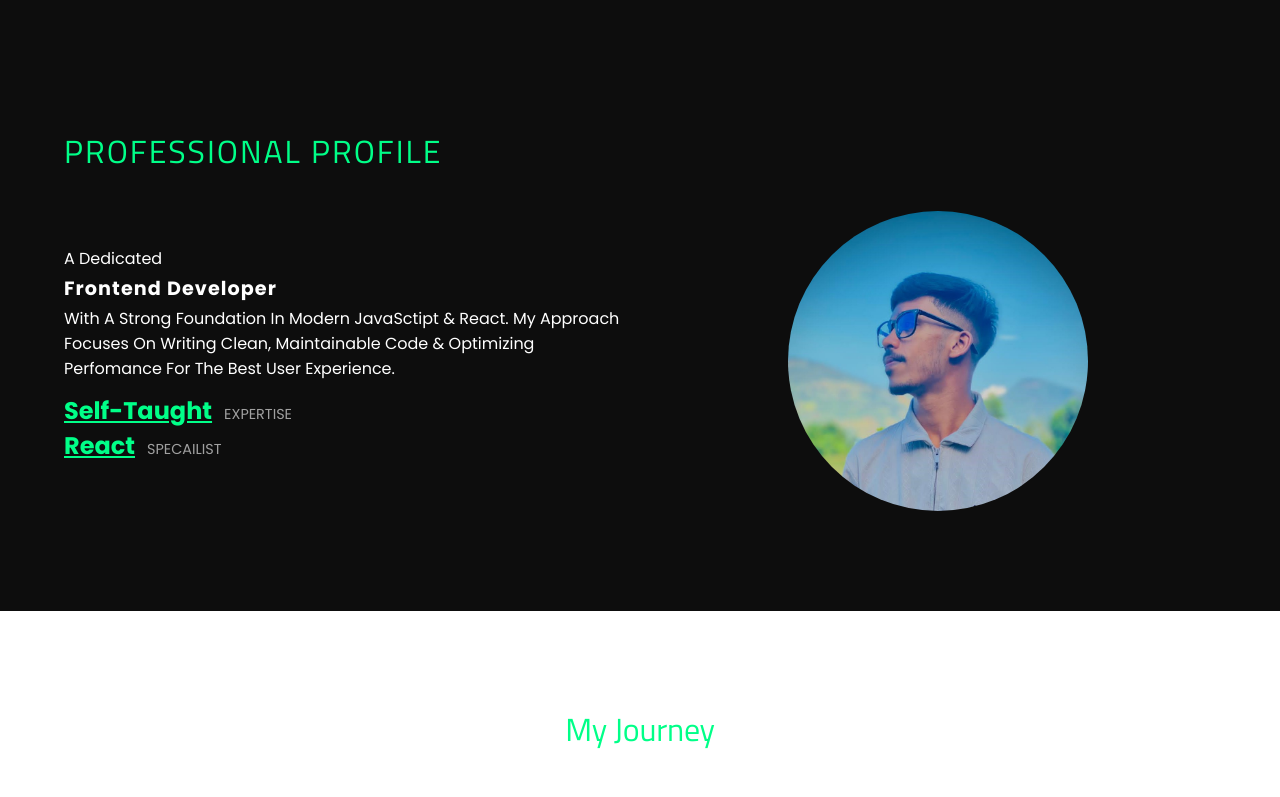
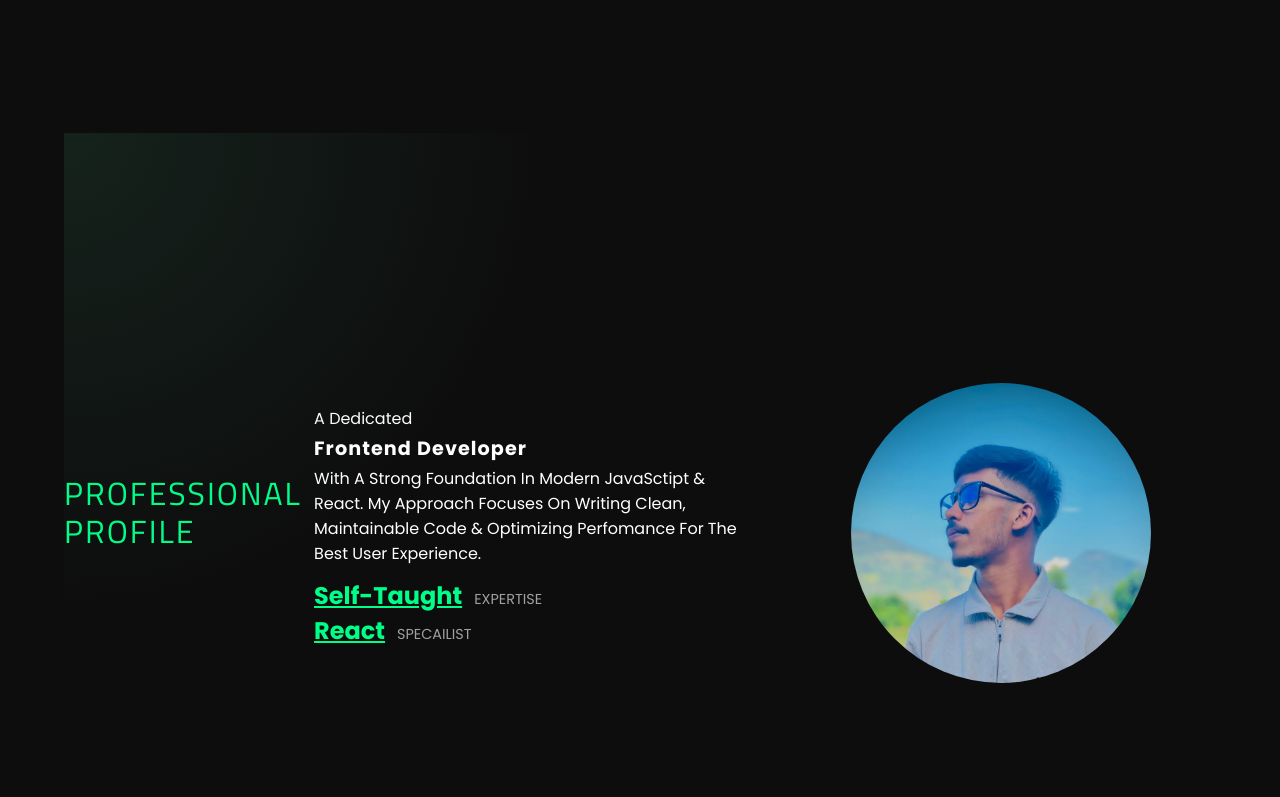
Before and after one commit to lakshan-beast/My-Portfolio, a React (Vite) app: page / in a window 1280 px wide. Shown: the part 900-1697 px from the top of the page. Built offline with nearby package versions, Linux system fonts and the light colour scheme.

Commit message:
feat: enhance mouse movement effect in About section for improved interactivity

```diff
--- a/src/components/About.jsx
+++ b/src/components/About.jsx
@@ -1,10 +1,31 @@
-import React from "react";
+import { useEffect, useRef } from "react";
 import HeroImage from "../assets/hero.jpg";
 
 const About = () => {
+  const bgRef = useRef(null);
+
+  useEffect(() => {
+    const handleMouseMove = (e) => {
+      if (bgRef.current) {
+        const rect = bgRef.current.getBoundingClientRect();
+        const x = e.clientX - rect.left;
+        const y = e.clientY - rect.top;
+
+        bgRef.current.style.setProperty("--x", `${x}px`);
+        bgRef.current.style.setProperty("--y", `${y}px`);
+      }
+    };
+
+    window.addEventListener("mousemove", handleMouseMove);
+    return () => window.removeEventListener("mousemove", handleMouseMove);
+  }, []);
+
   return (
     <section className="about" id="about" data-aos-offset="0">
-      <div className="about-container" data-aos="fade-up">
+      <div
+        className="about-container glow-wrapper "
+        data-aos="fade-up"
+        ref={bgRef}>
         <h2 className="section-title" data-aos="fade-up">
           Professional Profile
         </h2>
```
